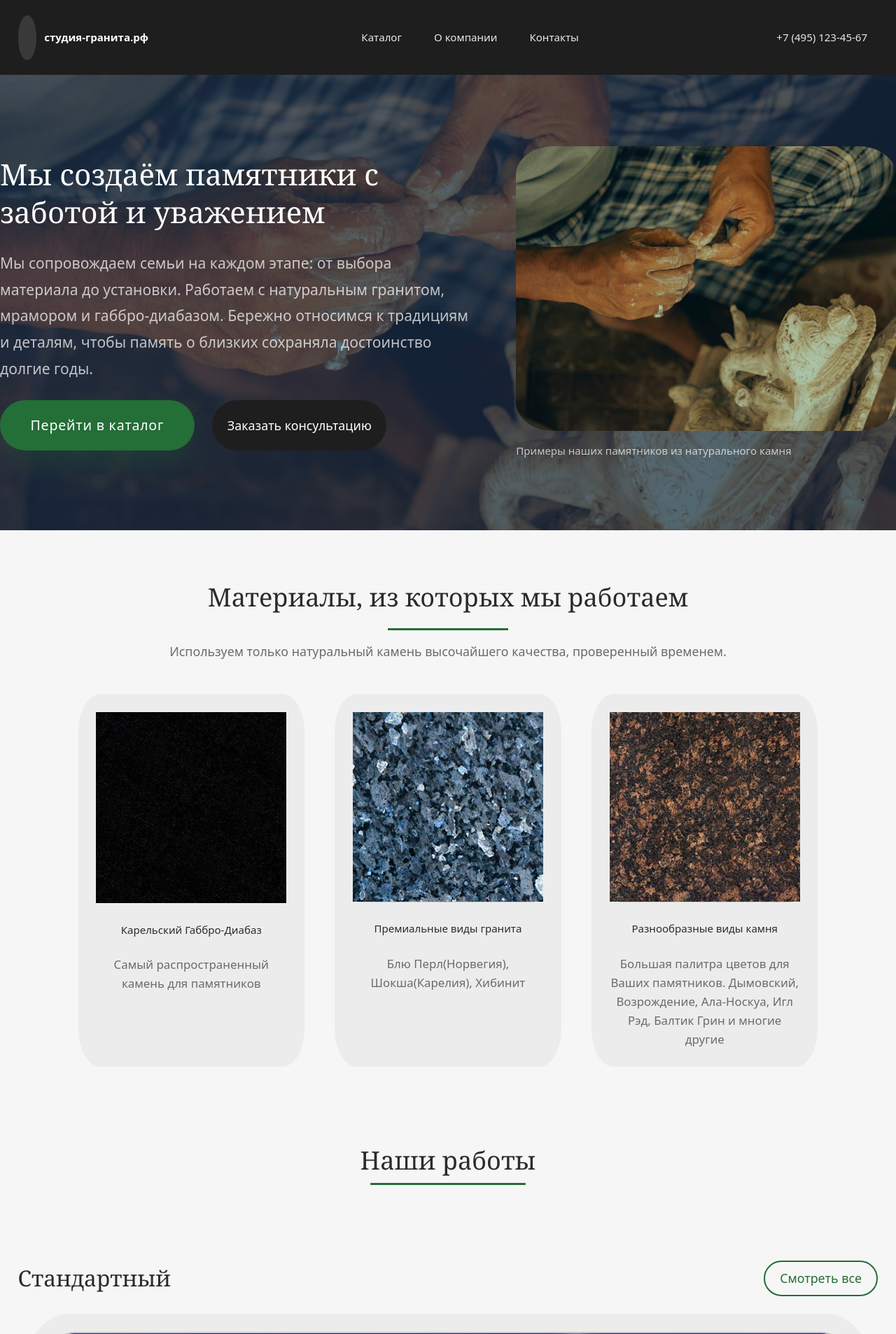
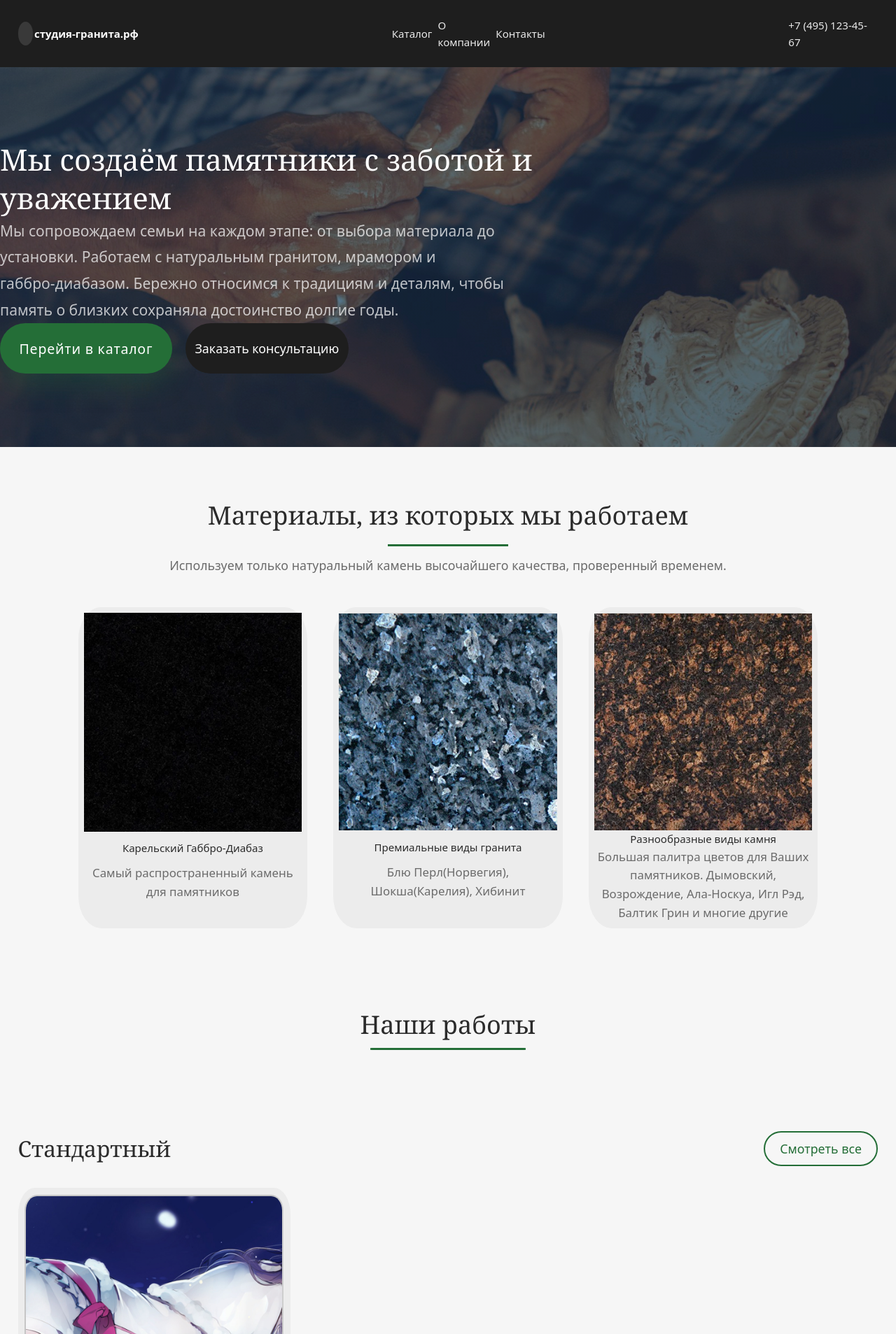
Before and after one commit to romdle/Project_Ritualka, a FastAPI app: page / in a window 1280 px wide. Shown: the top 1907 px of the page at 70% size. Run offline with FastAPI, Linux system fonts and the light colour scheme; data comes from the database, SQL or seed files in the repository.

Commit message:
test 9 pizdec

```diff
--- a/app/templates/glavnaya.html
+++ b/app/templates/glavnaya.html
@@ -11,27 +11,30 @@
     --bg:#F6F6F6;
     --card:#ECECEC;
     --text:#2B2B2B;
-    --container-max:96%;
-    --space-xs:1.2vw;
-    --space-sm:2vw;
-    --space-md:3.4vw;
-    --space-lg:5.2vw;
-    --space-xl:8vw;
-    --radius-sm:4%;
-    --radius-md:6%;
-    --radius-lg:10%;
+    --container-max:96%; /* #Значения ширина основного контейнера относительно ширины экрана 1920x1080 */
+    --space-xs:1.25%; /* #Значения минимальный отступ для базовой сетки */
+    --space-sm:2.5%; /* #Значения малый отступ для секций и карточек */
+    --space-md:3.5%; /* #Значения средний отступ для внутренних сеток */
+    --space-lg:5.4%; /* #Значения крупный отступ для секций */
+    --space-xl:8.2%; /* #Значения максимальный отступ для геро-секции */
+    --radius-sm:4%; /* #Значения скругление малых элементов */
+    --radius-md:6%; /* #Значения скругление карточек и блоков */
+    --radius-lg:10%; /* #Значения скругление крупных блоков */
+    --product-grid-gap:2.5%; /* #Значения горизонтальный зазор между карточками товара */
+    --home-card-columns:4; /* #Значения количество карточек товара на экране 1920x1080 */
+    --base-font-size:clamp(94%,1vw,110%); /* #Значения базовый размер шрифта от ширины экрана */
   }
   *{box-sizing:border-box;}
   html{height:100%;scroll-behavior:smooth;}
-  body{margin:0;min-height:100%;background:var(--bg);color:var(--text);font-family:system-ui,-apple-system,Segoe UI,Roboto,Inter,Arial,sans-serif;font-size:clamp(94%,1.05vw,110%);line-height:1.6;}
+  body{margin:0;min-height:100%;background:var(--bg);color:var(--text);font-family:system-ui,-apple-system,Segoe UI,Roboto,Inter,Arial,sans-serif;font-size:var(--base-font-size);line-height:1.6;}
   img,video{max-width:100%;height:auto;display:block;}
   a{text-decoration:none;color:inherit;}
   main{display:block;}
-  .container{width:var(--container-max);max-width:var(--container-max);margin:0 auto;}
+  .container{width:var(--container-max);max-width:var(--container-max);margin:0 auto;} /* #Значения ширина контейнера с учетом базового экрана */
   header{position:sticky;top:0;width:100%;background:var(--dark);z-index:40;}
-  .header-inner{display:flex;align-items:center;justify-content:space-between;gap:var(--space-sm);padding:calc(var(--space-xs)*1.4) 0;}
-  .brand{display:flex;align-items:center;gap:calc(var(--space-xs)*0.7);color:#fff;}
-  .brand-badge{width:5vw;height:5vw;max-width:12%;max-height:12%;border-radius:50%;background:rgba(255,255,255,0.12);}
+  .header-inner{display:flex;align-items:center;justify-content:space-between;gap:var(--space-sm);padding:calc(var(--space-xs)*1.4) 0;} /* #Значения вертикальные отступы шапки */
+  .brand{display:flex;align-items:center;gap:calc(var(--space-xs)*0.7);color:#fff;} /* #Значения расстояние между логотипом и текстом */
+  .brand-badge{width:2.6vw;height:2.6vw;max-width:12%;max-height:12%;border-radius:50%;background:rgba(255,255,255,0.12);} /* #Значения диаметр логотипа относительно ширины экрана */
   nav{display:flex;align-items:center;gap:calc(var(--space-xs)*0.8);}
   nav a{color:#fff;opacity:0.9;padding:calc(var(--space-xs)*0.6) calc(var(--space-xs));border-radius:var(--radius-sm);transition:opacity 0.3s ease,background 0.3s ease;}
   nav a:hover,nav a:focus-visible{opacity:1;background:rgba(255,255,255,0.08);}
@@ -41,15 +44,15 @@
   .hero-section{position:relative;background:linear-gradient(135deg,#1f2937,#111827);overflow:hidden;}
   .hero-section::before{content:"";position:absolute;inset:0;background-image:var(--hero-bg-image,none);background-size:cover;background-position:center;opacity:0.58;mix-blend-mode:screen;filter:saturate(120%);}
   .hero-section::after{content:"";position:absolute;inset:0;background:rgba(80,110,200,0.35);mix-blend-mode:multiply;}
-  .hero-inner{position:relative;z-index:1;display:flex;flex-wrap:wrap;align-items:center;justify-content:space-between;gap:var(--space-lg);padding:var(--space-xl) 0;}
-  .hero-content{flex:1 1 48%;display:flex;flex-direction:column;gap:var(--space-sm);max-width:60%;}
-  .hero-title{color:#fff;margin:0;font-family:Georgia,serif;font-size:clamp(190%,4.6vw,280%);line-height:1.3;font-weight:400;}
-  .hero-text{color:rgba(255,255,255,0.72);margin:0;font-size:clamp(110%,2.4vw,140%);}
-  .hero-actions{display:flex;flex-wrap:wrap;gap:var(--space-sm);}
-  .hero-button{display:inline-flex;align-items:center;justify-content:center;background:var(--accent);color:#fff;font-weight:500;border-radius:999px;padding:calc(var(--space-xs)*0.9) calc(var(--space-md));font-size:clamp(110%,2.8vw,130%);letter-spacing:0.04em;transition:transform 0.3s ease,background 0.3s ease;min-width:32%;min-height:9vh;box-shadow:0 1.4vw 2.8vw rgba(36,110,55,0.25);}
+  .hero-inner{position:relative;z-index:1;display:flex;flex-wrap:wrap;align-items:center;justify-content:space-between;gap:var(--space-lg);padding:var(--space-xl) 0;} /* #Значения отступы и зазоры геро-блока */
+  .hero-content{flex:1 1 48%;display:flex;flex-direction:column;gap:var(--space-sm);max-width:60%;} /* #Значения ширина текстовой части геро-блока */
+  .hero-title{color:#fff;margin:0;font-family:Georgia,serif;font-size:clamp(190%,4.6vw,280%);line-height:1.3;font-weight:400;} /* #Значения размер заголовка геро-блока */
+  .hero-text{color:rgba(255,255,255,0.72);margin:0;font-size:clamp(110%,2.4vw,140%);} /* #Значения размер подзаголовка геро-блока */
+  .hero-actions{display:flex;flex-wrap:wrap;gap:var(--space-sm);} /* #Значения расстояние между кнопками геро-блока */
+  .hero-button{display:inline-flex;align-items:center;justify-content:center;background:var(--accent);color:#fff;font-weight:500;border-radius:999px;padding:calc(var(--space-xs)*0.9) calc(var(--space-md));font-size:clamp(110%,2.8vw,130%);letter-spacing:0.04em;transition:transform 0.3s ease,background 0.3s ease;min-width:32%;min-height:9vh;box-shadow:0 1.4vw 2.8vw rgba(36,110,55,0.25);} /* #Значения минимальная ширина кнопки и отступы */
   .hero-button:hover,.hero-button:focus-visible{background:#1e5a2d;transform:translateY(-1vw);}
   .hero-media{flex:1 1 38%;display:flex;flex-direction:column;gap:var(--space-xs);align-items:flex-start;}
-  .hero-media .media{width:100%;aspect-ratio:4/3;border-radius:var(--radius-lg);overflow:hidden;background:rgba(255,255,255,0.08);backdrop-filter:blur(6px);}
+  .hero-media .media{width:100%;aspect-ratio:4/3;border-radius:var(--radius-lg);overflow:hidden;background:rgba(255,255,255,0.08);backdrop-filter:blur(6px);} /* #Значения соотношение медиа в геро-блоке */
   .hero-media-note{color:rgba(255,255,255,0.7);font-size:clamp(82%,1.8vw,100%);}
   .section{padding:var(--space-lg) 0;border-bottom:1px solid rgba(0,0,0,0.08);}
   h1,h2,h3{margin:0;font-family:Georgia,serif;font-weight:400;}
@@ -62,84 +65,89 @@
   .grid.cols-2{grid-template-columns:repeat(auto-fit,minmax(40%,1fr));}
   .row{display:flex;align-items:center;gap:var(--space-xs);}
   .row-wrap{display:flex;flex-wrap:wrap;gap:var(--space-xs);}
-  .product-row{display:grid;gap:var(--space-md);grid-template-columns:repeat(auto-fit,minmax(42%,1fr));}
-  .product-row.product-row--home{margin-top:var(--space-sm);margin-bottom:var(--space-md);}
-  .product-tile{display:flex;flex-direction:column;gap:var(--space-sm);background:var(--card);border-radius:var(--radius-md);padding:calc(var(--space-sm));transition:transform 0.3s ease,box-shadow 0.3s ease;min-height:clamp(48vh,58%,68vh);}
+  .product-row{display:grid;gap:var(--product-grid-gap);grid-template-columns:repeat(auto-fit,minmax(48%,1fr));} /* #Значения сетка карточек по умолчанию */
+  .product-row.product-row--home{margin-top:var(--space-sm);margin-bottom:var(--space-md);grid-template-columns:repeat(var(--home-card-columns),minmax(0,1fr));} /* #Значения 4 карточки в ряду на 1920x1080 */
+  .product-tile{display:flex;flex-direction:column;gap:var(--space-sm);background:var(--card);border-radius:var(--radius-md);padding:calc(var(--space-sm));transition:transform 0.3s ease,box-shadow 0.3s ease;min-height:clamp(48vh,58vh,68vh);} /* #Значения высота карточек товара */
   .product-tile:hover{transform:translateY(-1.2vw);box-shadow:0 1.2vw 2.6vw rgba(0,0,0,0.1);}
-  .product-image-link{display:block;width:100%;aspect-ratio:3/4;border-radius:calc(var(--radius-md)*0.8);overflow:hidden;background:linear-gradient(135deg,#d9d9d9,#c8c8c8);border:0.2vw solid rgba(0,0,0,0.04);}
+  .product-image-link{display:block;width:100%;aspect-ratio:3/4;border-radius:calc(var(--radius-md)*0.8);overflow:hidden;background:linear-gradient(135deg,#d9d9d9,#c8c8c8);border:0.2vw solid rgba(0,0,0,0.04);} /* #Значения соотношение сторон изображения товара */
   .product-image-link img{width:100%;height:100%;object-fit:cover;transition:transform 0.35s ease;}
   .product-image-link:hover img,.product-image-link:focus-visible img{transform:scale(1.05);}
-  .product-name{color:var(--text);font-size:clamp(120%,2.4vw,150%);line-height:1.5;}
-  .product-price{color:var(--text);font-weight:600;font-size:clamp(110%,2.2vw,140%);}
-  .product-tile-description{color:#6B6B6B;font-size:clamp(96%,2vw,118%);line-height:1.6;}
-  .product-tile-more{color:var(--accent);font-size:clamp(96%,2vw,118%);}
-  .product-detail{display:grid;grid-template-columns:minmax(0,48%) minmax(0,48%);gap:var(--space-md);align-items:start;}
+  .product-name{color:var(--text);font-size:clamp(120%,2.4vw,150%);line-height:1.5;} /* #Значения размер названия товара */
+  .product-price{color:var(--text);font-weight:600;font-size:clamp(110%,2.2vw,140%);} /* #Значения размер цены товара */
+  .product-tile-description{color:#6B6B6B;font-size:clamp(96%,2vw,118%);line-height:1.6;} /* #Значения размер описания карточки */
+  .product-tile-more{color:var(--accent);font-size:clamp(96%,2vw,118%);} /* #Значения размер ссылки Подробнее */
+  .product-detail{display:grid;grid-template-columns:minmax(0,48%) minmax(0,48%);gap:var(--product-grid-gap);align-items:start;} /* #Значения ширина колонок страницы товара */
   .product-main-image{width:100%;aspect-ratio:3/4;border-radius:var(--radius-lg);overflow:hidden;background:linear-gradient(135deg,#d9d9d9,#c8c8c8);border:0.2vw solid rgba(0,0,0,0.05);}
   .product-main-image img{width:100%;height:100%;object-fit:cover;}
-  .product-info{display:flex;flex-direction:column;gap:var(--space-md);background:rgba(255,255,255,0.92);border-radius:var(--radius-lg);padding:calc(var(--space-md));backdrop-filter:blur(0.4vw);}
-  .product-title{font-size:clamp(170%,4.2vw,240%);}
+  .product-info{display:flex;flex-direction:column;gap:var(--space-md);background:rgba(255,255,255,0.92);border-radius:var(--radius-lg);padding:calc(var(--space-md));backdrop-filter:blur(0.4vw);} /* #Значения внутренние отступы блока информации */
   .product-description-text{color:#6B6B6B;font-size:clamp(98%,2vw,120%);line-height:1.8;}
   .product-category-pill{display:inline-block;padding:calc(var(--space-xs)*0.4) calc(var(--space-xs));background:rgba(36,110,55,0.12);color:var(--accent);border-radius:999px;font-size:clamp(86%,1.6vw,100%);letter-spacing:0.05em;}
-  .product-price-amount{font-size:clamp(160%,3.8vw,220%);color:var(--text);}
-  .product-divider{width:100%;height:0.3vh;background:rgba(0,0,0,0.08);}
+  .product-price-amount{font-size:clamp(160%,3.8vw,220%);color:var(--text);} /* #Значения размер цены в карточке товара */
+  .product-divider{width:100%;height:0.3vh;background:rgba(0,0,0,0.08);} /* #Значения толщина разделительной линии */
   .description-heading{font-size:clamp(120%,2.6vw,150%);margin-bottom:calc(var(--space-xs)*0.6);}
-  .category-heading{color:var(--text);font-size:clamp(150%,3.4vw,210%);margin:0;}
+  .category-heading{color:var(--text);font-size:clamp(150%,3.4vw,210%);margin:0;} /* #Значения размер заголовка категории */
   .back-link{display:inline-flex;align-items:center;gap:calc(var(--space-xs)*0.6);color:#6B6B6B;margin-bottom:var(--space-sm);font-size:clamp(96%,2vw,118%);transition:color 0.3s ease;}
   .back-link:hover,.back-link:focus-visible{color:var(--accent);}
-  .callback-button{width:100%;display:inline-flex;align-items:center;justify-content:center;gap:calc(var(--space-xs)*0.7);padding:calc(var(--space-xs)*1.2) calc(var(--space-md));background:var(--accent);color:#fff;border-radius:999px;font-size:clamp(110%,2.6vw,140%);font-weight:500;min-height:9vh;transition:background 0.3s ease,transform 0.3s ease;border:none;}
+  .callback-button{width:100%;display:inline-flex;align-items:center;justify-content:center;gap:calc(var(--space-xs)*0.7);padding:calc(var(--space-xs)*1.2) calc(var(--space-md));background:var(--accent);color:#fff;border-radius:999px;font-size:clamp(110%,2.6vw,140%);font-weight:500;min-height:9vh;transition:background 0.3s ease,transform 0.3s ease;border:none;} /* #Значения размеры кнопки обратного звонка */
   .callback-button:hover,.callback-button:focus-visible{background:#1e5a2d;transform:translateY(-0.8vw);}
   .similar-header{font-size:clamp(170%,4vw,230%);margin-bottom:calc(var(--space-xs));}
   .similar-accent{width:24%;height:0.4vh;background:var(--accent);margin-bottom:calc(var(--space-sm)*0.6);}
   .product-support-note{color:#6B6B6B;font-size:clamp(92%,1.8vw,110%);text-align:center;}
   .materials-section{padding:var(--space-lg) 0;}
-  .materials-header{text-align:center;max-width:78%;margin:0 auto var(--space-md);}
+  .materials-header{text-align:center;max-width:78%;margin:0 auto var(--space-md);} /* #Значения максимальная ширина заголовка материалов */
   .materials-title{font-size:clamp(180%,4.2vw,240%);margin-bottom:calc(var(--space-xs));}
   .materials-accent{width:18%;height:0.4vh;background:var(--accent);margin:0 auto calc(var(--space-xs));}
   .materials-description{color:#6B6B6B;font-size:clamp(98%,2vw,118%);margin:0 auto;}
-  .materials-grid{display:grid;grid-template-columns:repeat(auto-fit,minmax(30%,1fr));gap:var(--space-md);width:86%;margin:0 auto;}
+  .materials-grid{display:grid;grid-template-columns:repeat(auto-fit,minmax(30%,1fr));gap:var(--space-md);width:86%;margin:0 auto;} /* #Значения ширина сетки материалов */
   .align-center{align-items:center;}
   .section-intro{text-align:center;padding:calc(var(--space-md)) 0 calc(var(--space-xs));}
   .section-intro-title{font-family:Georgia,serif;font-size:clamp(180%,4vw,240%);font-weight:400;line-height:1.3;}
   .section-intro-accent{width:18%;height:0.4vh;background:var(--accent);margin:calc(var(--space-xs)*0.6) auto 0;border-radius:var(--radius-sm);}
   .material-card{background:var(--card);border-radius:var(--radius-lg);padding:calc(var(--space-sm));display:flex;flex-direction:column;align-items:center;gap:var(--space-sm);text-align:center;}
   .material-image{width:100%;aspect-ratio:1/1;border-radius:var(--radius-md);display:flex;align-items:center;justify-content:center;background:linear-gradient(135deg,#d9d9d9,#c8c8c8);color:#6B6B6B;font-size:clamp(70%,1.4vw,90%);letter-spacing:0.4em;text-transform:uppercase;}
-  .material-text{color:#6B6B6B;font-size:clamp(94%,2vw,112%);line-height:1.6;}
+  .material-text{color:#6B6B6B;font-size:clamp(94%,2vw,112%);line-height:1.6;} /* #Значения размер текста карточек материалов */
   .section-header{display:flex;align-items:center;justify-content:space-between;gap:var(--space-xs);flex-wrap:wrap;}
-  .btn-view-all{border:0.2vw solid var(--accent);color:var(--accent);border-radius:999px;padding:calc(var(--space-xs)*0.6) calc(var(--space-xs)*1.4);font-size:clamp(96%,2vw,118%);display:inline-flex;align-items:center;gap:calc(var(--space-xs)*0.4);}
+  .btn-view-all{border:0.2vw solid var(--accent);color:var(--accent);border-radius:999px;padding:calc(var(--space-xs)*0.6) calc(var(--space-xs)*1.4);font-size:clamp(96%,2vw,118%);display:inline-flex;align-items:center;gap:calc(var(--space-xs)*0.4);} /* #Значения размеры кнопки Смотреть все */
   .btn-view-all:hover,.btn-view-all:focus-visible{background:rgba(36,110,55,0.12);}
-  .status-card{background:var(--card);border-radius:var(--radius-md);padding:calc(var(--space-sm));font-size:clamp(96%,2vw,118%);width:100%;display:block;}
+  .status-card{background:var(--card);border-radius:var(--radius-md);padding:calc(var(--space-sm));font-size:clamp(96%,2vw,118%);width:100%;display:block;} /* #Значения размер карточек статуса */
   .status-card.error{border:0.3vw solid #e57373;background:rgba(253,236,234,0.9);color:#8a1c1c;}
   footer{background:var(--dark);color:#fff;}
   .footer-top{padding:var(--space-lg) 0;}
   .footer-top-title{font-weight:600;margin-bottom:calc(var(--space-xs)*0.6);}
   .footer-muted{opacity:0.7;font-size:clamp(86%,1.8vw,100%);}
-  .footer-bottom{border-top:1px solid rgba(255,255,255,0.12);padding:calc(var(--space-xs)*0.8) 0;color:rgba(255,255,255,0.7);font-size:clamp(70%,1.6vw,90%);}
+  .footer-bottom{border-top:1px solid rgba(255,255,255,0.12);padding:calc(var(--space-xs)*0.8) 0;color:rgba(255,255,255,0.7);font-size:clamp(70%,1.6vw,90%);} /* #Значения высота нижней части подвала */
   .space-v-16{margin-top:var(--space-sm);}
   .space-v-8{margin-top:calc(var(--space-xs)*0.6);}
   .space-v-24{margin-top:var(--space-lg);}
   .link{color:var(--text);border-bottom:0.2vw solid transparent;}
   .link:hover,.link:focus-visible{border-color:var(--text);}
   .card{background:var(--card);border-radius:var(--radius-md);padding:calc(var(--space-sm));}
-  .media{height:auto;aspect-ratio:16/9;border-radius:var(--radius-md);background:linear-gradient(135deg,#d9d9d9,#c8c8c8);display:flex;align-items:center;justify-content:center;overflow:hidden;}
+  .media{height:auto;aspect-ratio:16/9;border-radius:var(--radius-md);background:linear-gradient(135deg,#d9d9d9,#c8c8c8);display:flex;align-items:center;justify-content:center;overflow:hidden;} /* #Значения соотношение медиа-блока */
   .media img{width:100%;height:100%;object-fit:cover;}
-  #ymap{height:45vh;border-radius:var(--radius-md);background:repeating-conic-gradient(from 0deg,#f1f1f1 0deg 20deg,#e7e7e7 20deg 40deg);}
+  #ymap{height:45vh;border-radius:var(--radius-md);background:repeating-conic-gradient(from 0deg,#f1f1f1 0deg 20deg,#e7e7e7 20deg 40deg);} /* #Значения высота карты */
   .map-note{font-size:clamp(78%,1.6vw,96%);opacity:0.7;margin-top:calc(var(--space-xs)*0.5);}
   .modal-backdrop{position:fixed;inset:0;background:rgba(0,0,0,0.5);display:none;align-items:center;justify-content:center;padding:var(--space-sm);z-index:60;}
-  .modal{background:#fff;border-radius:var(--radius-lg);width:100%;max-width:88%;padding:calc(var(--space-sm));display:flex;flex-direction:column;gap:var(--space-sm);}
+  .modal{background:#fff;border-radius:var(--radius-lg);width:100%;max-width:88%;padding:calc(var(--space-sm));display:flex;flex-direction:column;gap:var(--space-sm);} /* #Значения размеры модального окна */
   .modal h3{margin:0;font-size:clamp(140%,3.4vw,190%);}
   .form-row{display:flex;flex-direction:column;gap:calc(var(--space-xs)*0.4);}
-  .form-row input,.form-row textarea{padding:calc(var(--space-xs)*0.8);border-radius:var(--radius-sm);border:0.2vw solid #ddd;font-size:clamp(96%,2vw,118%);}
+  .form-row input,.form-row textarea{padding:calc(var(--space-xs)*0.8);border-radius:var(--radius-sm);border:0.2vw solid #ddd;font-size:clamp(96%,2vw,118%);} /* #Значения поля ввода формы */
   .form-actions{display:flex;gap:var(--space-xs);align-items:center;flex-wrap:wrap;}
-  .btn{cursor:pointer;padding:calc(var(--space-xs)*0.8) calc(var(--space-xs)*1.2);border-radius:999px;border:0.2vw solid var(--accent);background:var(--accent);color:#fff;font-size:clamp(96%,2vw,118%);min-height:8vh;min-width:26%;display:inline-flex;align-items:center;justify-content:center;}
+  .btn{cursor:pointer;padding:calc(var(--space-xs)*0.8) calc(var(--space-xs)*1.2);border-radius:999px;border:0.2vw solid var(--accent);background:var(--accent);color:#fff;font-size:clamp(96%,2vw,118%);min-height:8vh;min-width:26%;display:inline-flex;align-items:center;justify-content:center;} /* #Значения размеры основной кнопки формы */
   .btn.secondary{background:transparent;color:var(--text);}
-  .btn-outline{border:0.2vw solid var(--accent);background:transparent;color:var(--accent);border-radius:999px;padding:calc(var(--space-xs)*0.8) calc(var(--space-xs)*1.4);font-size:clamp(96%,2vw,118%);min-height:8vh;min-width:26%;display:inline-flex;align-items:center;justify-content:center;transition:background 0.3s ease,color 0.3s ease;}
+  .btn-outline{border:0.2vw solid var(--accent);background:transparent;color:var(--accent);border-radius:999px;padding:calc(var(--space-xs)*0.8) calc(var(--space-xs)*1.4);font-size:clamp(96%,2vw,118%);min-height:8vh;min-width:26%;display:inline-flex;align-items:center;justify-content:center;transition:background 0.3s ease,color 0.3s ease;} /* #Значения размеры обводочной кнопки */
   .btn-outline.dark-text{color:var(--text);}
   .btn-outline:hover,.btn-outline:focus-visible{background:rgba(36,110,55,0.12);}
-  .btn-filled{background:var(--dark);color:#fff;border-radius:999px;padding:calc(var(--space-xs)*0.8) calc(var(--space-xs)*1.4);min-height:8vh;min-width:26%;display:inline-flex;align-items:center;justify-content:center;font-size:clamp(96%,2vw,118%);transition:background 0.3s ease;}
+  .btn-filled{background:var(--dark);color:#fff;border-radius:999px;padding:calc(var(--space-xs)*0.8) calc(var(--space-xs)*1.4);min-height:8vh;min-width:26%;display:inline-flex;align-items:center;justify-content:center;font-size:clamp(96%,2vw,118%);transition:background 0.3s ease;} /* #Значения размеры кнопки с фоном */
   .btn-filled:hover,.btn-filled:focus-visible{background:rgba(30,30,30,0.85);}
-  .contact-details{font-size:clamp(98%,2vw,120%);gap:calc(var(--space-xs)*0.8);}
+  .contact-details{font-size:clamp(98%,2vw,120%);gap:calc(var(--space-xs)*0.8);} /* #Значения размер текста контактов */
   .error{color:#b00020;font-size:clamp(78%,1.6vw,96%);display:none;}
-  .success{display:none;padding:calc(var(--space-xs)*0.8);border-radius:var(--radius-sm);background:rgba(231,247,234,0.9);border:0.2vw solid #cdebd4;color:#1f6f3b;font-size:clamp(88%,1.8vw,102%);}
+  .success{display:none;padding:calc(var(--space-xs)*0.8);border-radius:var(--radius-sm);background:rgba(231,247,234,0.9);border:0.2vw solid #cdebd4;color:#1f6f3b;font-size:clamp(88%,1.8vw,102%);} /* #Значения блок успешной отправки формы */
+  @media screen and (max-width: 1400px){
+    .product-row.product-row--home{grid-template-columns:repeat(3,minmax(0,1fr));} /* #Значения 3 карточки при ширине до 1400px */
+  }
+  @media screen and (max-width: 1200px){
+    .product-row.product-row--home{grid-template-columns:repeat(2,minmax(0,1fr));} /* #Значения 2 карточки при ширине до 1200px */
+  }
   @media screen and (max-width: 1024px){
     .hero-inner{flex-direction:column;align-items:flex-start;}
     .hero-content{max-width:100%;}
@@ -156,10 +164,10 @@
     .hero-media{display:none;}
     .product-row{grid-template-columns:repeat(auto-fit,minmax(84%,1fr));}
     .materials-grid{grid-template-columns:repeat(auto-fit,minmax(72%,1fr));}
-    .hero-button,.callback-button,.btn,.btn-filled{min-width:60%;}
+    .hero-button,.callback-button,.btn,.btn-filled{min-width:60%;} /* #Значения ширина кнопок на мобильных устройствах */
   }
   @media screen and (max-width: 480px){
-    .container{width:92%;}
+    .container{width:92%;} /* #Значения ширина контейнера на очень узких экранах */
     .hero-actions{flex-direction:column;}
     .product-row{grid-template-columns:1fr;}
     .materials-grid{grid-template-columns:1fr;}
@@ -528,10 +536,6 @@
               <a class="hero-button" id="cta-home" href="/catalog" data-route="catalog">Перейти в каталог</a>
               <a class="btn-filled" data-action="callback" data-prefill="Интересует памятник">Заказать консультацию</a>
             </div>
-          </div>
-          <div class="hero-media">
-            ${media(null, '/static/images/main.jpg', 'Пример памятника из гранита')}
-            <div class="hero-media-note">Примеры наших памятников из натурального камня</div>
           </div>
         </div>
       </section>
```
